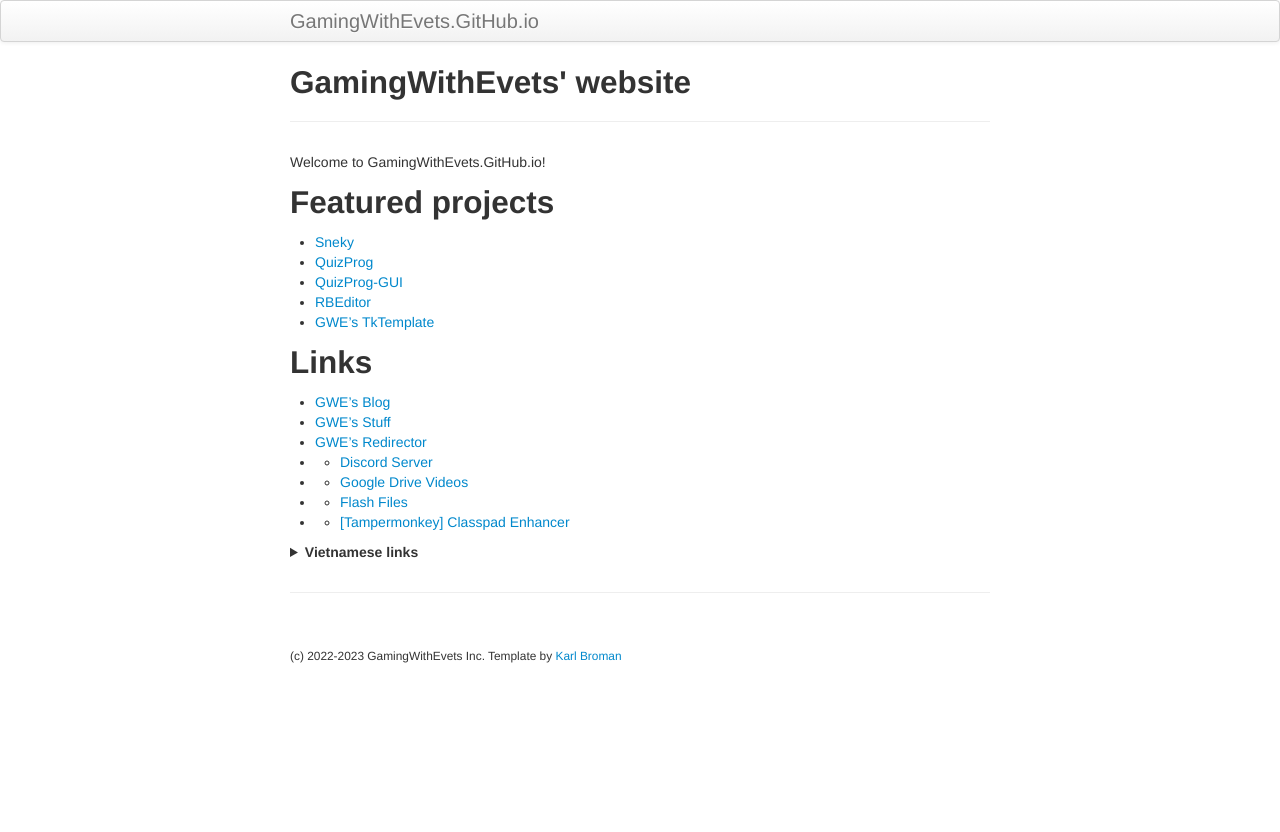
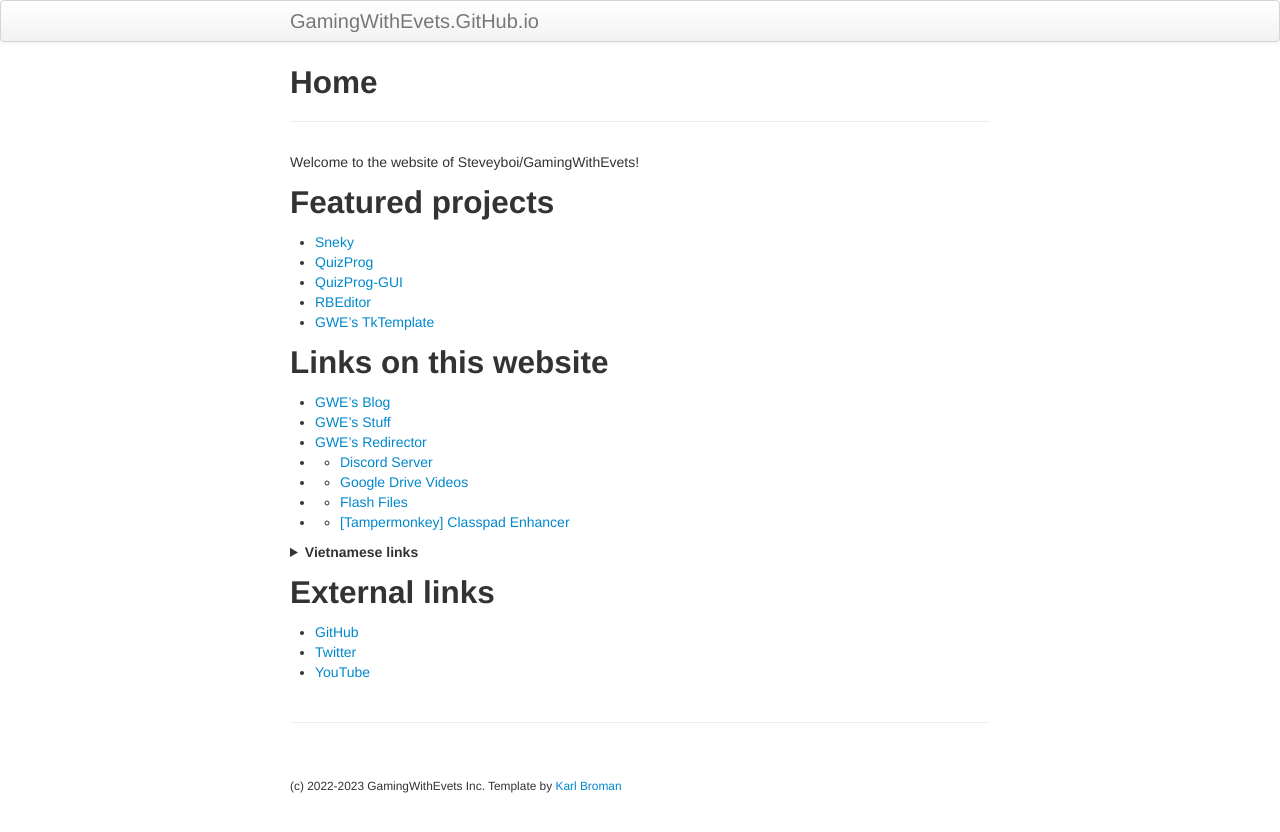
Before and after one commit to gamingwithevets/gamingwithevets.github.io, a Jekyll site: the page built from index.md, in a window 1280 px wide. Shown: the top 832 px of the page. Built offline with Jekyll 4.4.1, drawn with Linux system fonts in a browser that asks for light colours.

Commit message:
Update index.md

```diff
--- a/index.md
+++ b/index.md
@@ -1,9 +1,9 @@
 ---
 layout: page
-title: GamingWithEvets' website
+title: Home
 ---
 
-Welcome to GamingWithEvets.GitHub.io!
+Welcome to the website of Steveyboi/GamingWithEvets!
 
 ## Featured projects
 - [Sneky](https://github.com/gamingwithevets/sneky)
@@ -12,7 +12,7 @@ Welcome to GamingWithEvets.GitHub.io!
 - [RBEditor](https://github.com/gamingwithevets/rbeditor)
 - [GWE's TkTemplate](https://github.com/gamingwithevets/tktemplate)
 
-## Links
+## Links on this website
 - [GWE's Blog](/blog)
 - [GWE's Stuff](/stuff)
 - [GWE's Redirector](/redirector)
@@ -30,3 +30,8 @@ Welcome to GamingWithEvets.GitHub.io!
     <li><a href="/thu-vien-ma-tran">Hỏi Ngu cho QuizProg</a></li>
   </ul>
 </details>
+
+## External links
+- [GitHub](https://github.com/gamingwithevets)
+- [Twitter](https://twitter.com/GamingWithEvets)
+- [YouTube](https://youtube.com/@gamingwithevets)
```
